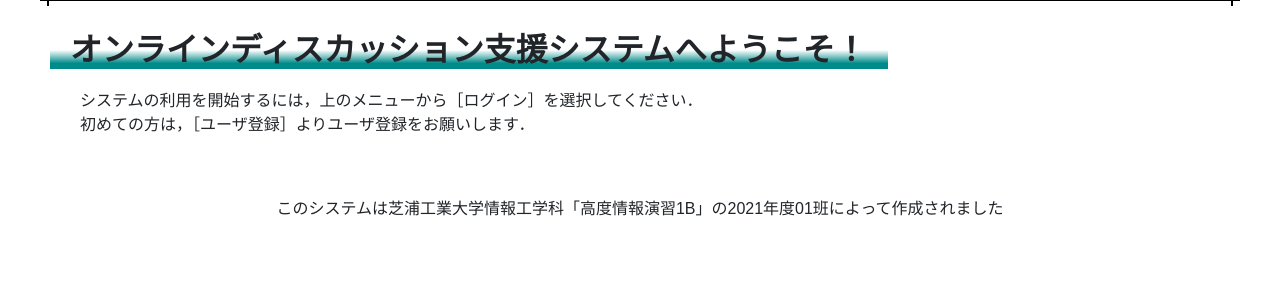
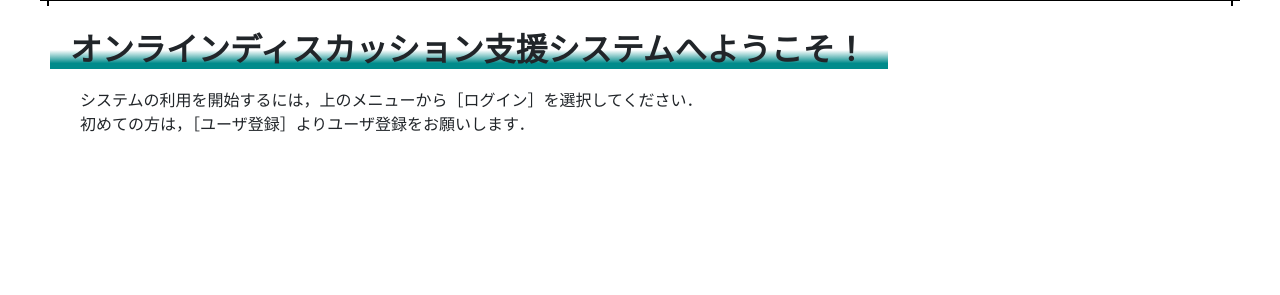
Before and after one commit to wago55/Djagno_OnlineChat_WebApp, a Django app: page /accounts/home/ in a window 1280 px wide. Shown: the part 177-472 px from the top of the page. Run offline with Django 3.2, Linux system fonts and the light colour scheme.

Commit message:
Update base.html

```diff
--- a/templates/base.html
+++ b/templates/base.html
@@ -49,7 +49,7 @@
 <footer class="font-small pt-4">
     <div class="footer-copyright text-center py-3">
     <center>
-    このシステムは芝浦工業大学情報工学科「高度情報演習1B」の2021年度01班によって作成されました
+
     </center>
     </div>
     <!-- /.container -->
```
